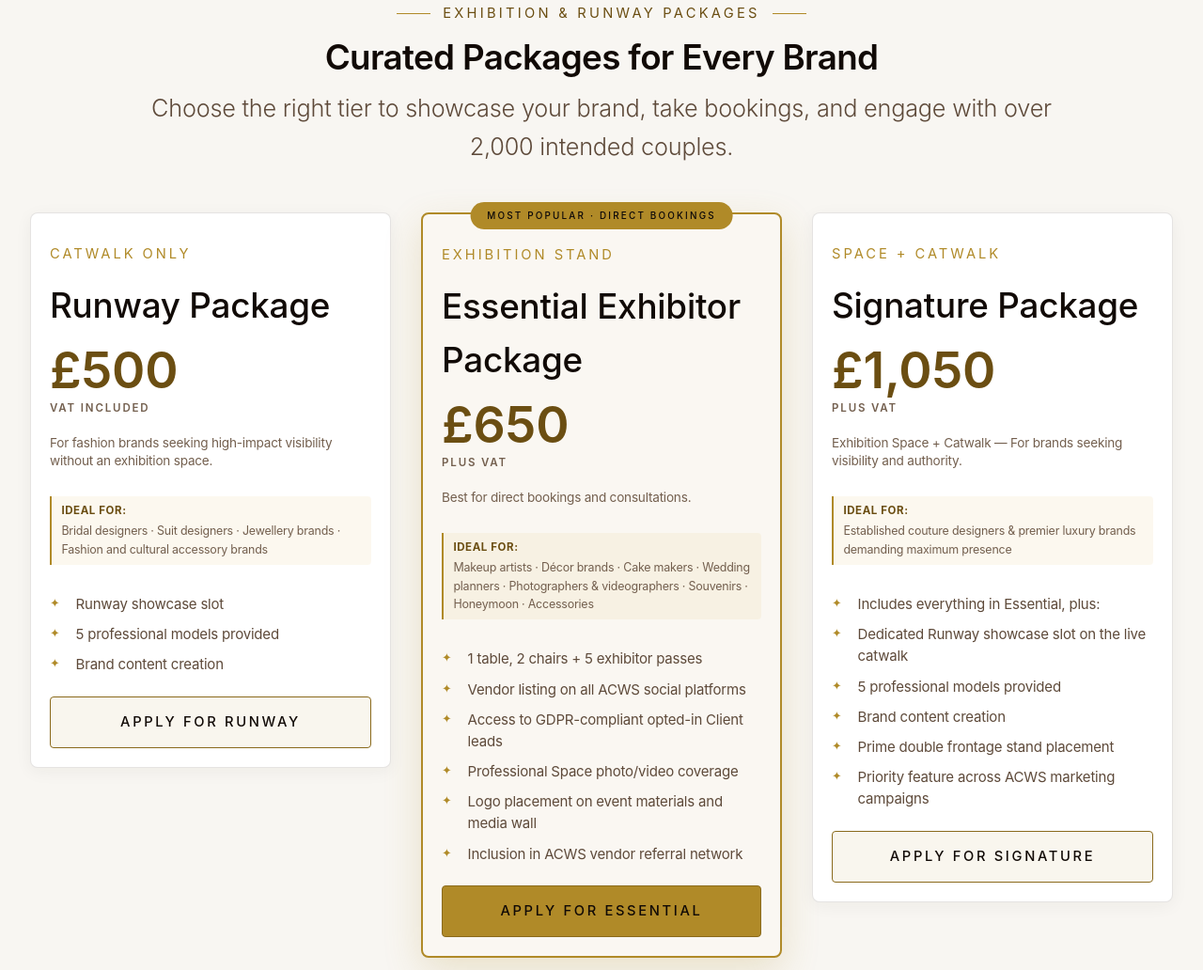
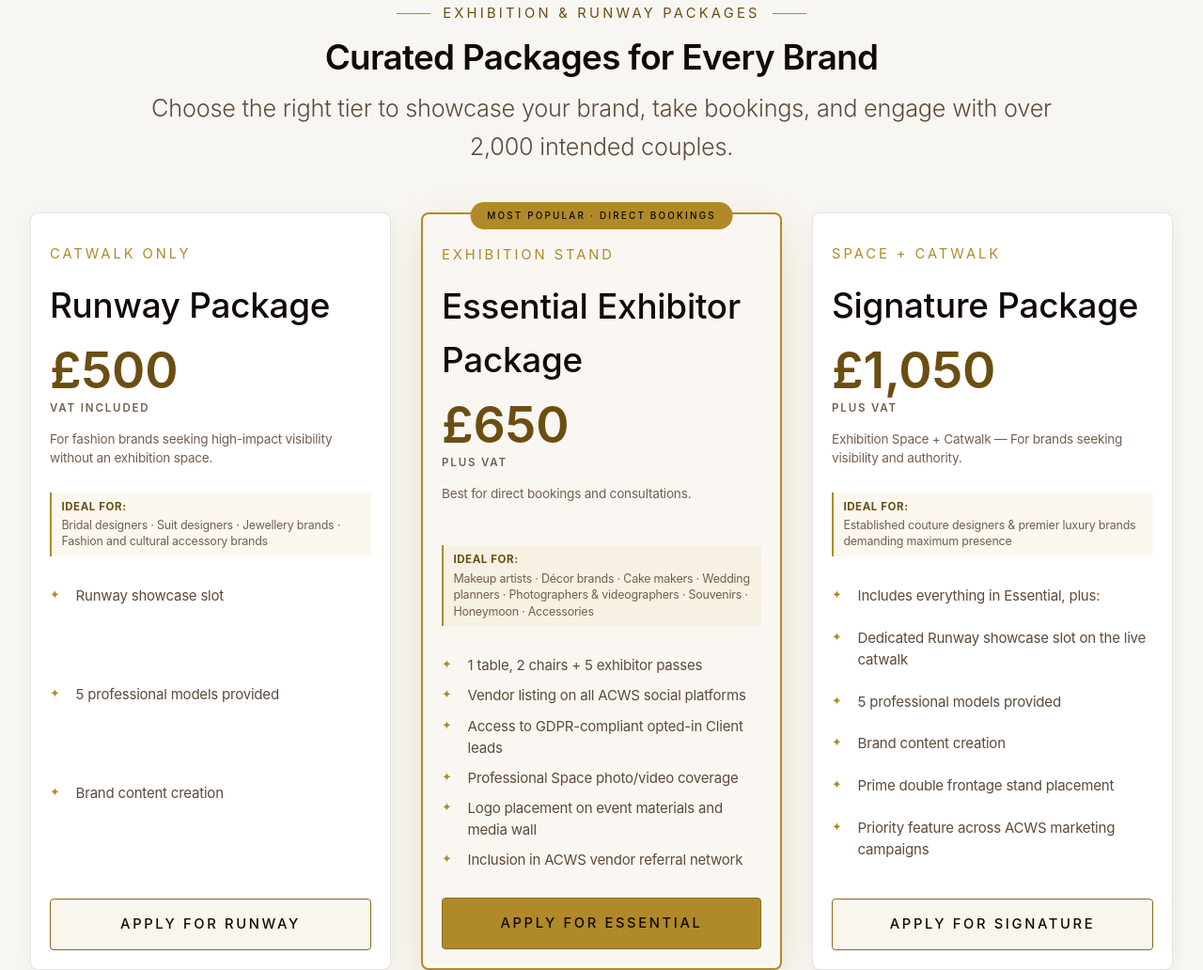
Before and after one commit to Alphadude/acws, a plain HTML site: page index.html in a window 1280 px wide. Shown: the part 5967-6999 px from the top of the page at 94% size. Drawn offline with Linux system fonts and the light colour scheme.

Commit message:
Ensure all package cards on home page have equal height and aligned footers

```diff
--- a/index.html
+++ b/index.html
@@ -17,7 +17,7 @@
   <meta name="theme-color" content="#000000" />
 
   <!-- Apple San Francisco Typeface Stack -->
-  <link rel="stylesheet" href="styles.css?v=18" />
+  <link rel="stylesheet" href="styles.css?v=19" />
 
   <!-- Event Schema for Google Search Rich Results -->
   <script type="application/ld+json">
@@ -408,11 +408,11 @@
             <span class="price__size">Catwalk Only</span>
             <div class="price__name">Runway Package</div>
             <div class="price__amount">&pound;500<small>VAT included</small></div>
-            <p style="font-size: 0.85rem; color: var(--mocha-400); margin: 0.5rem 0 0.85rem; line-height: 1.4;">
+            <p class="price__desc">
               For fashion brands seeking high-impact visibility without an exhibition space.
             </p>
-            <div style="font-size: 0.78rem; background: rgba(212, 167, 60, 0.08); border-left: 2px solid var(--gold-500); padding: 0.45rem 0.65rem; border-radius: 0 4px 4px 0; margin-bottom: 1rem; color: var(--mocha-400); text-align: left;">
-              <strong style="color: var(--gold-700); display: block; font-size: 0.72rem; text-transform: uppercase; letter-spacing: 0.05em; margin-bottom: 0.15rem;">Ideal for:</strong>
+            <div class="price__ideal">
+              <strong>Ideal for:</strong>
               Bridal designers &middot; Suit designers &middot; Jewellery brands &middot; Fashion and cultural accessory brands
             </div>
             <ul>
@@ -431,11 +431,11 @@
             <span class="price__size">Exhibition Stand</span>
             <div class="price__name">Essential Exhibitor Package</div>
             <div class="price__amount">&pound;650<small>Plus VAT</small></div>
-            <p style="font-size: 0.85rem; color: var(--mocha-400); margin: 0.5rem 0 0.85rem; line-height: 1.4;">
+            <p class="price__desc">
               Best for direct bookings and consultations.
             </p>
-            <div style="font-size: 0.78rem; background: rgba(212, 167, 60, 0.08); border-left: 2px solid var(--gold-500); padding: 0.45rem 0.65rem; border-radius: 0 4px 4px 0; margin-bottom: 1rem; color: var(--mocha-400); text-align: left;">
-              <strong style="color: var(--gold-700); display: block; font-size: 0.72rem; text-transform: uppercase; letter-spacing: 0.05em; margin-bottom: 0.15rem;">Ideal for:</strong>
+            <div class="price__ideal">
+              <strong>Ideal for:</strong>
               Makeup artists &middot; D&eacute;cor brands &middot; Cake makers &middot; Wedding planners &middot; Photographers &amp; videographers &middot; Souvenirs &middot; Honeymoon &middot; Accessories
             </div>
             <ul>
@@ -456,11 +456,11 @@
             <span class="price__size">Space + Catwalk</span>
             <div class="price__name">Signature Package</div>
             <div class="price__amount">&pound;1,050<small>Plus VAT</small></div>
-            <p style="font-size: 0.85rem; color: var(--mocha-400); margin: 0.5rem 0 0.85rem; line-height: 1.4;">
+            <p class="price__desc">
               Exhibition Space + Catwalk — For brands seeking visibility and authority.
             </p>
-            <div style="font-size: 0.78rem; background: rgba(212, 167, 60, 0.08); border-left: 2px solid var(--gold-500); padding: 0.45rem 0.65rem; border-radius: 0 4px 4px 0; margin-bottom: 1rem; color: var(--mocha-400); text-align: left;">
-              <strong style="color: var(--gold-700); display: block; font-size: 0.72rem; text-transform: uppercase; letter-spacing: 0.05em; margin-bottom: 0.15rem;">Ideal for:</strong>
+            <div class="price__ideal">
+              <strong>Ideal for:</strong>
               Established couture designers &amp; premier luxury brands demanding maximum presence
             </div>
             <ul>
--- a/styles.css
+++ b/styles.css
@@ -965,14 +965,17 @@ h4 { font-size: var(--step-1); font-weight: 600; letter-spacing: -0.012em; }
 .feature p { color: var(--text-muted); font-size: .95rem; }
 
 /* --- Pricing ------------------------------------------------------------ */
-.price-grid { display: grid; grid-template-columns: repeat(3, 1fr); gap: clamp(1.25rem, 2.5vw, 2.5rem); align-items: start; }
+.price-grid { display: grid; grid-template-columns: repeat(3, 1fr); gap: clamp(1.25rem, 2.5vw, 2.5rem); align-items: stretch; }
 .price {
   position: relative;
   background: var(--surface);
   border: 1px solid var(--line);
   border-radius: var(--radius);
   padding: var(--sp-4) var(--sp-3) var(--sp-3);
-  display: grid; gap: var(--sp-2);
+  display: flex;
+  flex-direction: column;
+  height: 100%;
+  gap: var(--sp-2);
   transition: transform .3s var(--ease), box-shadow .3s var(--ease), border-color .3s var(--ease);
 }
 .price:hover { transform: translateY(-4px); box-shadow: var(--shadow); border-color: var(--line-gold); }
@@ -996,10 +999,10 @@ h4 { font-size: var(--step-1); font-weight: 600; letter-spacing: -0.012em; }
   font-family: var(--font-body); font-size: .72rem; letter-spacing: .16em;
   text-transform: uppercase; color: var(--text-dim); display: block; margin-top: .5rem;
 }
-.price ul { list-style: none; padding: 0; display: grid; gap: .55rem; font-size: .94rem; color: var(--text-muted); }
+.price ul { list-style: none; padding: 0; display: grid; gap: .55rem; font-size: .94rem; color: var(--text-muted); flex-grow: 1; }
 .price li { display: grid; grid-template-columns: 18px 1fr; gap: .6rem; }
 .price li::before { content: "✦"; color: var(--gold-500); font-size: .8rem; line-height: 1.7; }
-.price__foot { margin-top: var(--sp-1); }
+.price__foot { margin-top: auto; padding-top: var(--sp-2); }
 .stock {
   font-size: var(--step--1); letter-spacing: .12em; text-transform: uppercase;
   color: var(--text-dim);
@@ -2070,6 +2073,9 @@ legend {
   border: 1px solid rgba(44, 30, 20, .12);
   border-radius: var(--radius);
   box-shadow: 0 4px 18px rgba(44, 30, 20, .05);
+  display: flex;
+  flex-direction: column;
+  height: 100%;
 }
 :root .price:hover {
   border-color: var(--gold-500);
@@ -2088,7 +2094,13 @@ legend {
   color: var(--gold-700);
   font-weight: 600;
 }
-:root .price ul { color: var(--mocha-500); }
+:root .price ul {
+  color: var(--mocha-500);
+  flex-grow: 1;
+}
+:root .price__foot {
+  margin-top: auto;
+}
 :root .price .btn--ghost-gold {
   background: rgba(176, 138, 40, 0.08);
   color: var(--espresso-950);
@@ -2098,6 +2110,38 @@ legend {
 :root .price .btn--ghost-gold:hover {
   background: var(--gold-500);
   color: #FFFFFF;
+}
+
+.price__desc {
+  font-size: .85rem;
+  color: var(--mocha-400);
+  margin: .25rem 0 .75rem;
+  line-height: 1.45;
+  min-height: 2.8em;
+}
+.price__ideal {
+  font-size: .78rem;
+  background: rgba(212, 167, 60, .08);
+  border-left: 2px solid var(--gold-500);
+  padding: .45rem .65rem;
+  border-radius: 0 4px 4px 0;
+  margin-bottom: 1rem;
+  color: var(--mocha-400);
+  text-align: left;
+  line-height: 1.4;
+  min-height: 4.8em;
+}
+.price__ideal strong {
+  color: var(--gold-700);
+  display: block;
+  font-size: .72rem;
+  text-transform: uppercase;
+  letter-spacing: .05em;
+  margin-bottom: .2rem;
+}
+@media (max-width: 900px) {
+  .price__desc { min-height: auto; }
+  .price__ideal { min-height: auto; }
 }
 
 :root .quote {
```
Also changed, not shown: exhibitor-registration.html (+1 -1 lines).
